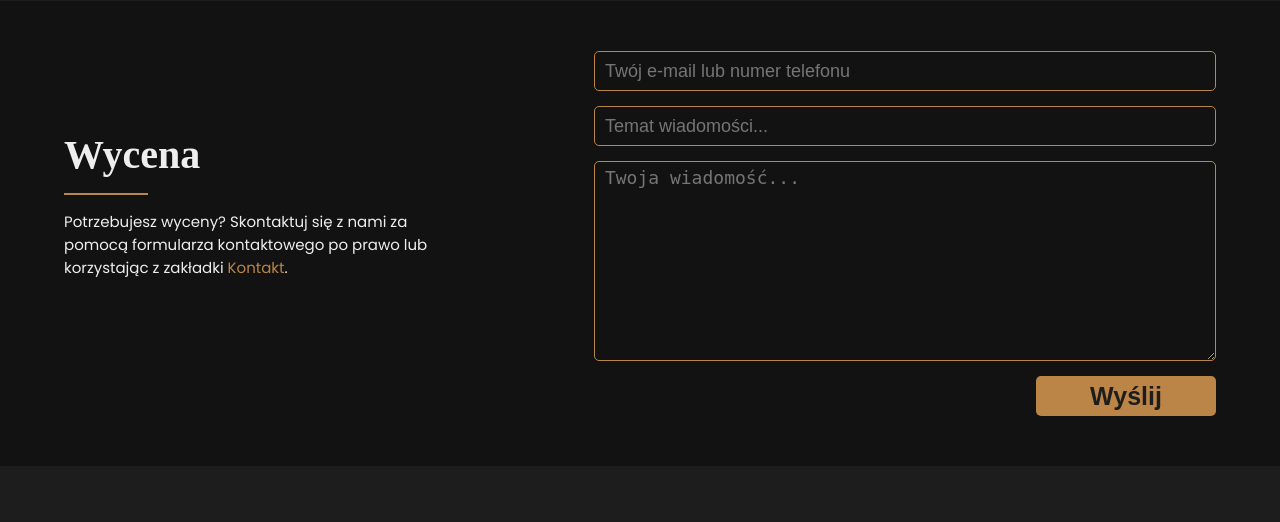
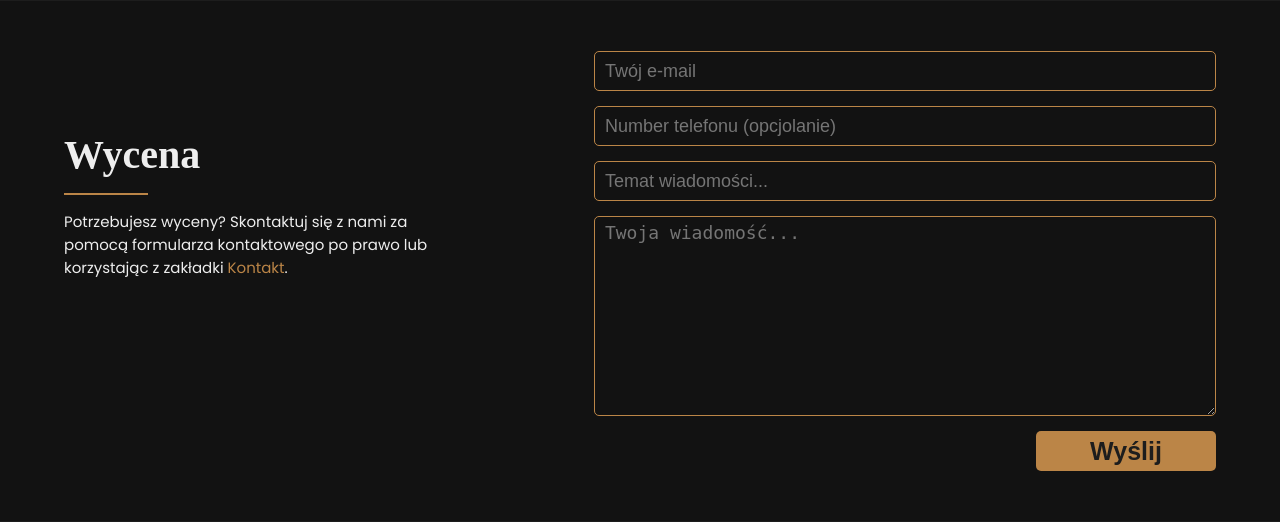
Before and after one commit to konradusko/REFIT, a PHP site: page / in a window 1280 px wide. Shown: the part 3350-3872 px from the top of the page. Run offline with PHP 8.4, Linux system fonts and the light colour scheme.

Commit message:
Add files via upload

```diff
--- a/index.html
+++ b/index.html
@@ -256,11 +256,12 @@
                                 id="wycena_kontakt_button">Kontakt</a>.</p>
                     </div>
                 </div>
-                <form class="wycena_kontakt" action="" method="post">
-                    <input type="email" name="emailPhone" id="txtEmail" class="input_email_phone_numer"
-                        placeholder="Twój e-mail lub numer telefonu" >
+                <form class="wycena_kontakt" action="https://formspree.io/xzbjjgzq" method="POST">
+                    <input type="email" name="email" id="txtEmail" class="input_email_phone_numer"
+                        placeholder="Twój e-mail" >
+                    <input type="text" name="number" class="input_text" placeholder="Number telefonu (opcjolanie)">
                     <input type="text" name="title" class="input_text" placeholder="Temat wiadomości...">
-                    <textarea name="message" cols="30" class="input_message" rows="10"
+                    <textarea type="text" name="content" cols="30" class="input_message" rows="10"
                         placeholder="Twoja wiadomość..."></textarea>
                     <input type="submit" name="submit" value="Wyślij" class="input_submit">
                 </form>
--- a/style.css
+++ b/style.css
@@ -776,11 +776,7 @@ height:100%;
     height: 200px;
     max-height: 200px;
     overflow-y: hidden;
-    /* -ms-overflow-style: none;
-    -ms-scroll-chaining: none;
-    -ms-scroll-snap-type: mandatory;
-    -ms-scroll-snap-points-x: snapInterval(0%, 100%);
-    transition: transform 0.3s ease-out; */
+
 }
 
 .input_submit {
@@ -797,6 +793,7 @@ height:100%;
     line-height: 40px;
     font-weight: bold;
     margin: 0 0 0 auto;
+    cursor: pointer;
 }
 
 .input_email_phone_numer:focus {
@@ -938,7 +935,7 @@ height:100%;
     width: 100%;
     height: 50px;
     background-color: #1D1D1D;
-    display: flex;
+    display: none;
 }
 
 .footer {
```
